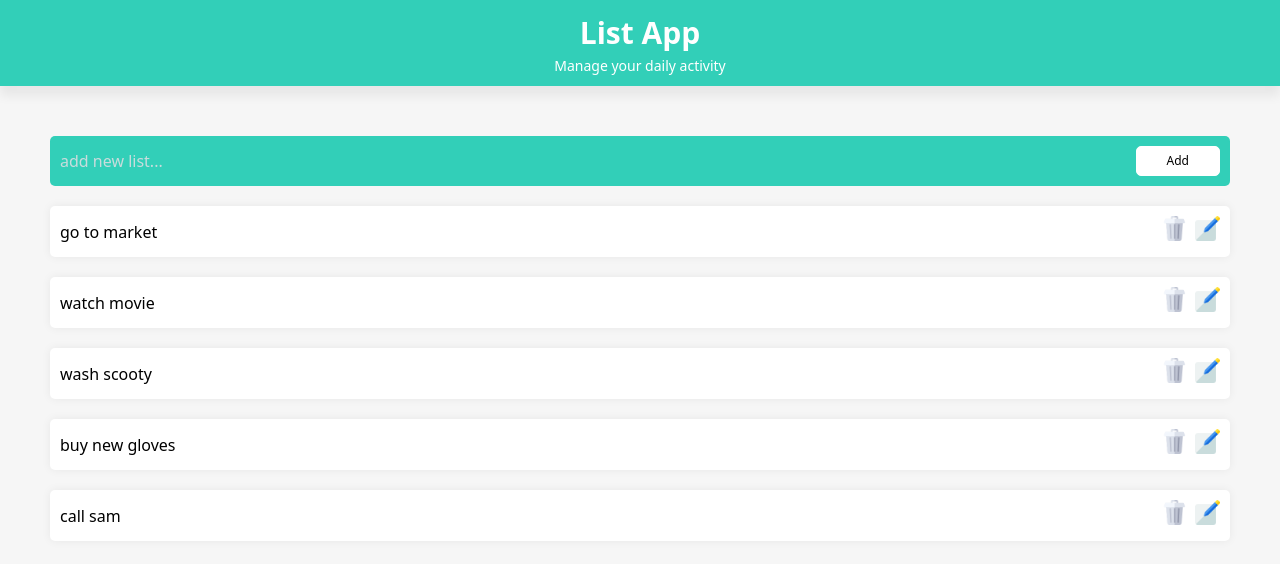
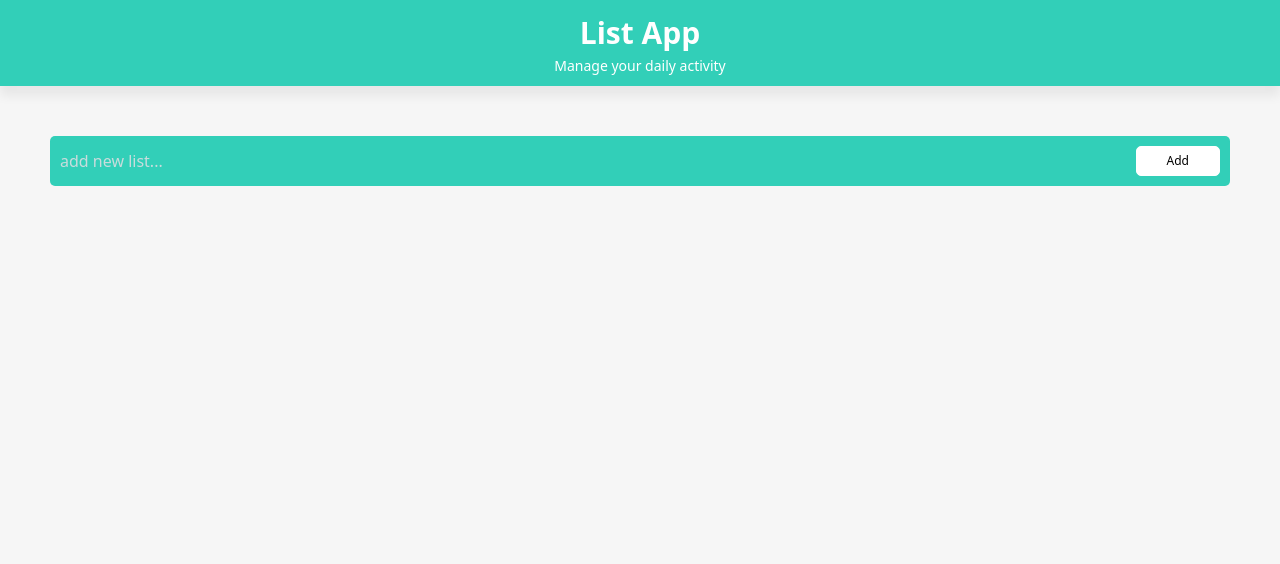
Before and after one commit to rohitnbt/list-app-repo, a React (Create React App) app: page / in a window 1280 px wide. Shown: the top 564 px of the page. Built offline with nearby package versions, Linux system fonts and the light colour scheme.

Commit message:
edit todos

```diff
--- a/src/App.js
+++ b/src/App.js
@@ -1,4 +1,4 @@
-import { createContext, useState } from 'react';
+import { createContext, useEffect, useState } from 'react';
 import './App.css';
 import TodoList from './TodoList';
 
@@ -6,31 +6,26 @@ export const ItemList = createContext();
 
 
 function App() {
-  const [item, setItem] = useState([
-    {
-      "id": 1,
-      "title": "go to market"
-    },
-    {
-      "id": 2,
-      "title": "watch movie"
-    },
-    {
-      "id": 3,
-      "title": "wash scooty"
-    },
-    {
-      "id": 4,
-      "title": "buy new gloves"
-    },
-    {
-      "id": 5,
-      "title": "call sam"
+
+
+
+  const [item, setItem] = useState([]);
+
+  useEffect(() => {
+    localStorage.setItem('items', JSON.stringify(item));
+  }, [item]);
+
+  useEffect(() => {
+    const item = JSON.parse(localStorage.getItem('items'));
+    if (item) {
+     setItem(item);
     }
-  ]);
+  }, []);
+
   const getItem =(itemTitle) => {
     let id = item.length;
-    setItem([...item,{"Id" : "id" , title : itemTitle}])
+    setItem([...item,{Id : id+1 , title : itemTitle}])
+    console.warn(item);
   }
 
   const deleteItem = itemId => {
@@ -41,21 +36,28 @@ function App() {
 
   const [modal, setModal] = useState(false);
   const [editid, setEditid] = useState(null);
-  const [edittitle, setEdittitle] = useState(null);
+  const [edittitle, setEdittitle] = useState("");
 
-  function editItem (id) {
+  const editItem = id => {
+
+    setEditid(id)
+    const titleFind = item.find(item1 => item1.id === id)
+    setEdittitle(titleFind.title);
     setModal(true);
 
-    setEditid(id)
 }
 
-function handleEditTitle (val) {
-  setEdittitle(val.target.value)
-}
+
 
 function handleEdit () {
+  const updatedItems = item.map(items => {
+    if (items.id === editid) {
+      return { ...items, title: edittitle }; // Change the name here
+    }
+    return items;
+  });
+  setItem(updatedItems);
   setModal(false);
-  alert(edittitle)
 }
 
 
@@ -67,8 +69,8 @@ function handleEdit () {
     </div>
      </ItemList.Provider>
      {
-      modal == true ? (<div className='todo-add todo-edit flex flex-col gap-4 justify-between items-center mb-5'>
-      <input className='w-full' value={item[editid-1].title} type="text" onChange={(val)=>val.target.value} />
+      modal === true ? (<div className='todo-add todo-edit flex flex-col gap-4 justify-between items-center mb-5'>
+      <input className='w-full' value={edittitle} type="text" onChange={(val)=>setEdittitle(val.target.value)} />
       <button onClick={()=>{handleEdit()}}>Save</button>
       </div>) : null
      }
--- a/src/CreateTodo.js
+++ b/src/CreateTodo.js
@@ -9,7 +9,7 @@ export default function CreateTodo() {
     }
     function putData() {
         getItem(data);
-        setData();
+        setData('');
     }
     return (
         <>
```
